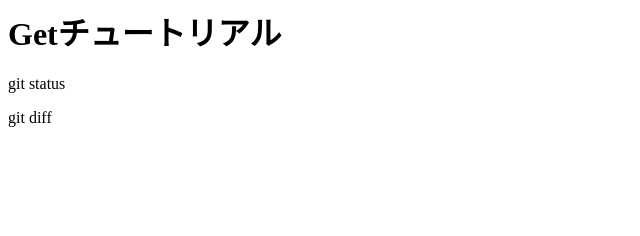
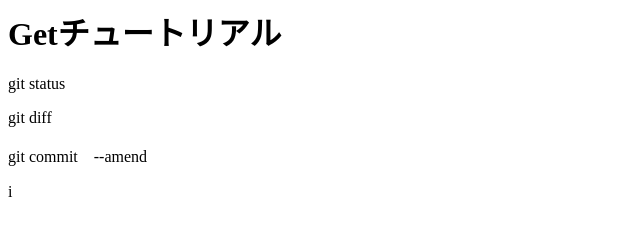
Before and after one commit to gohannoisii/git_tutorial, a plain HTML site: page index.html in a window 1280 px wide. Shown: the whole page, without its empty margins (0-640 px from the left). Drawn offline with Linux system fonts and the light colour scheme.

Commit message:
--git commit --amend を追記

```diff
--- a/index.html
+++ b/index.html
@@ -1,3 +1,4 @@
 <h1>Getチュートリアル</h1>
 <p>git status</P>
 <p>git diff </p>
+<p>git commit　--amend</p>i
```
